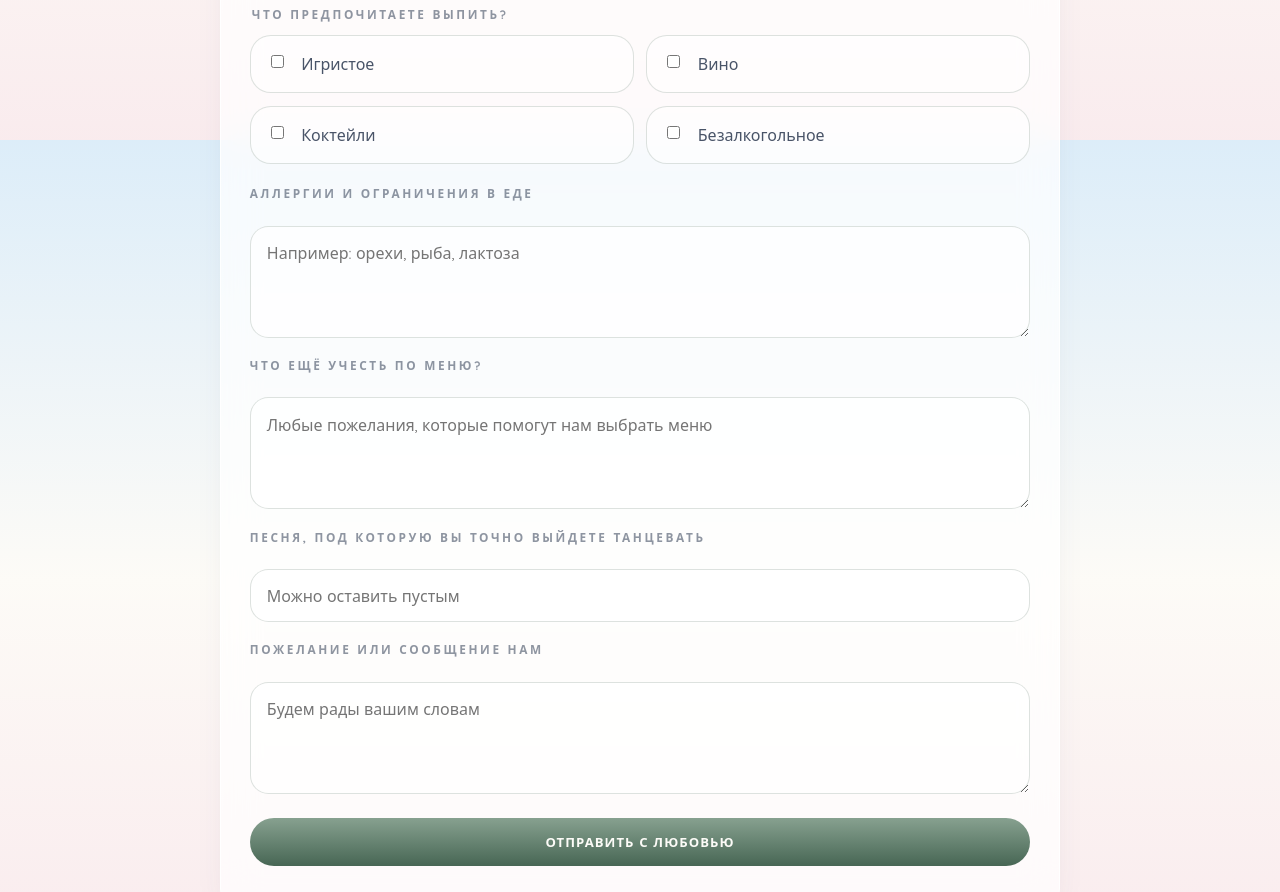
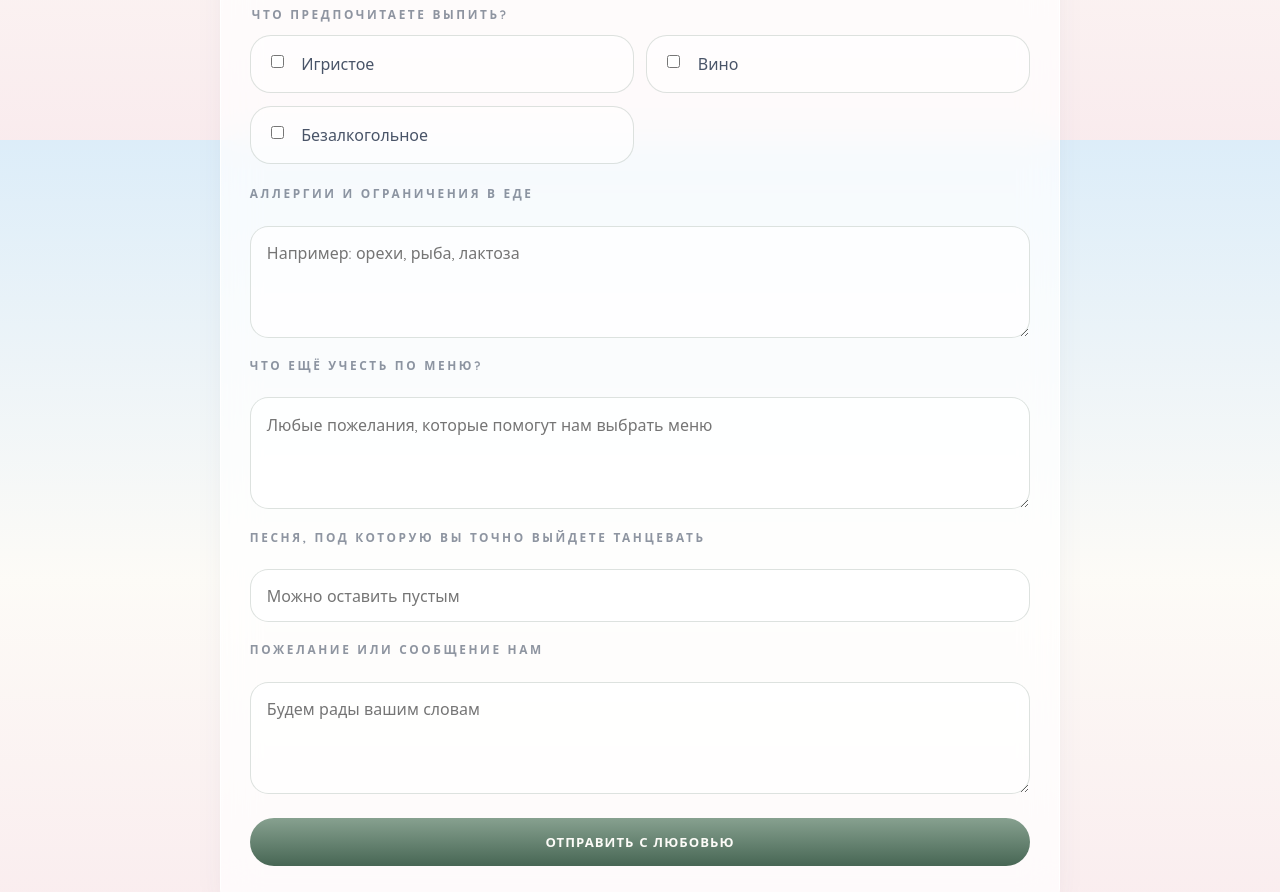
Before and after one commit to mmeow0/wedding, a React (Vite) app: page / in a window 1280 px wide. Shown: the part 3860-4752 px from the top of the page. Built offline with nearby package versions, Linux system fonts and the light colour scheme.

Commit message:
add attends to ceremony

```diff
--- a/src/content.ts
+++ b/src/content.ts
@@ -175,6 +175,5 @@ export const attendanceOptions: readonly {
 export const drinkOptions: readonly DrinkOption[] = [
   { value: "sparkling", label: "Игристое" },
   { value: "wine", label: "Вино" },
-  { value: "cocktails", label: "Коктейли" },
   { value: "non-alcohol", label: "Безалкогольное" }
 ];
```
Also changed, not shown: public/guests/anya-groom-wedding-invitation-v4xq8kpl2md9fca/photo.jpeg (added).
